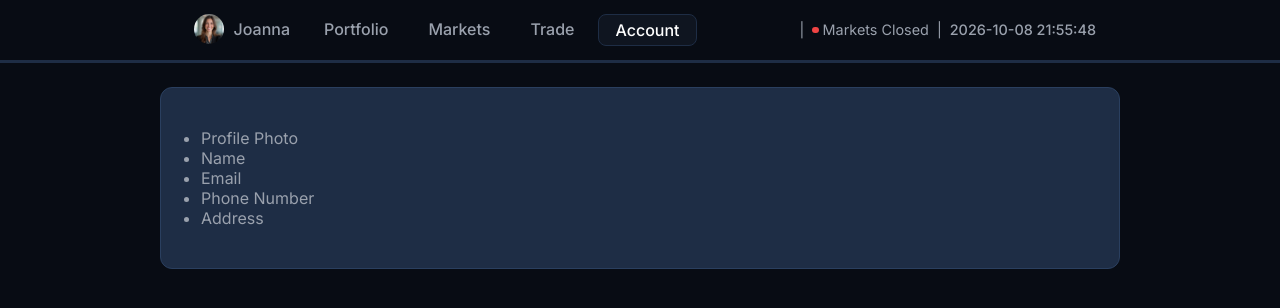
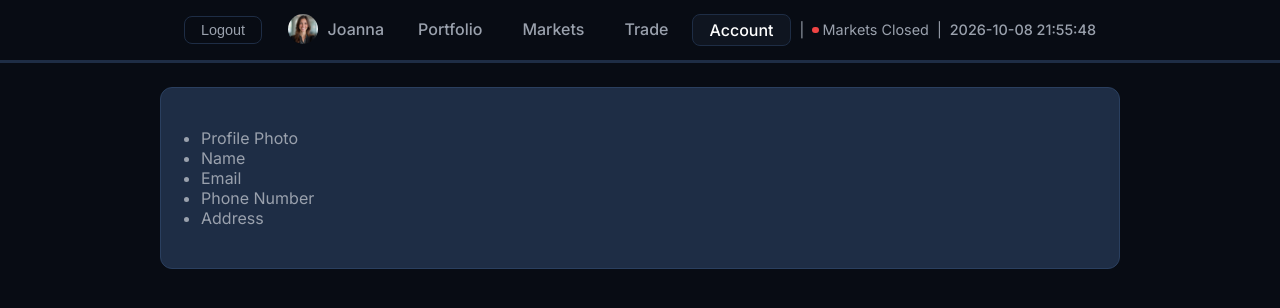
Before and after one commit to AriLacanienta/Buzz-LEAPyear-team-project, an Angular app in the folder frontend/: page /account in a window 1280 px wide. Shown: the top 308 px of the page. Built offline with nearby package versions, Linux system fonts and the light colour scheme.

Commit message:
Logout button working, takes you to login page once prompted.

```diff
--- a/frontend/src/app/components/navbar/navbar.component.html
+++ b/frontend/src/app/components/navbar/navbar.component.html
@@ -1,6 +1,7 @@
 <header>
   <div class="header-content">
     <nav class="tabs">
+      <button class="logout-btn" (click)="logout()" title="Logout">Logout</button>
       <a routerLink="/account" routerLinkActive="active" class="account-tab">
         <img src="assets/images/joanna.jpg" alt="Account"/>
         <span>{{ accountName$ | async }}</span>
--- a/frontend/src/app/components/navbar/navbar.component.scss
+++ b/frontend/src/app/components/navbar/navbar.component.scss
@@ -74,6 +74,29 @@ header {
       color: #ffffff;
     }
   }
+
+  .logout-btn {
+    padding: 0.3rem 1rem;
+    background-color: transparent;
+    color: #9aa1ad;
+    border: 1px solid #1E2D45;
+    border-radius: 0.5rem;
+    font-weight: 500;
+    cursor: pointer;
+    font-size: 0.9rem;
+    transition: all 0.2s ease;
+    margin-right: 0.5rem;
+
+    &:hover {
+      background-color: #0F1520;
+      color: #ffffff;
+    }
+
+    &:active {
+      border-color: #ffffff;
+      background-color: #1E2D45;
+    }
+  }
 }
 
 .navbar-right {
--- a/frontend/src/app/components/navbar/navbar.component.ts
+++ b/frontend/src/app/components/navbar/navbar.component.ts
@@ -1,6 +1,8 @@
 import { Component } from '@angular/core';
 import { AccountService } from '../../services/account.service';
 import { MarketStatusService } from '../../services/market-status.service';
+import { AuthService } from '../../services/auth.service';
+import { Router } from '@angular/router';
 import { map } from 'rxjs/operators';
 import { Observable } from 'rxjs';
 
@@ -24,5 +26,15 @@ export class NavbarComponent {
     }))
   );
 
-  constructor(private accountService: AccountService, private marketStatusService: MarketStatusService) { }
+  constructor(
+    private accountService: AccountService,
+    private marketStatusService: MarketStatusService,
+    private authService: AuthService,
+    private router: Router
+  ) { }
+
+  logout(): void {
+    this.authService.logout();
+    this.router.navigate(['/login']);
+  }
 }
```
